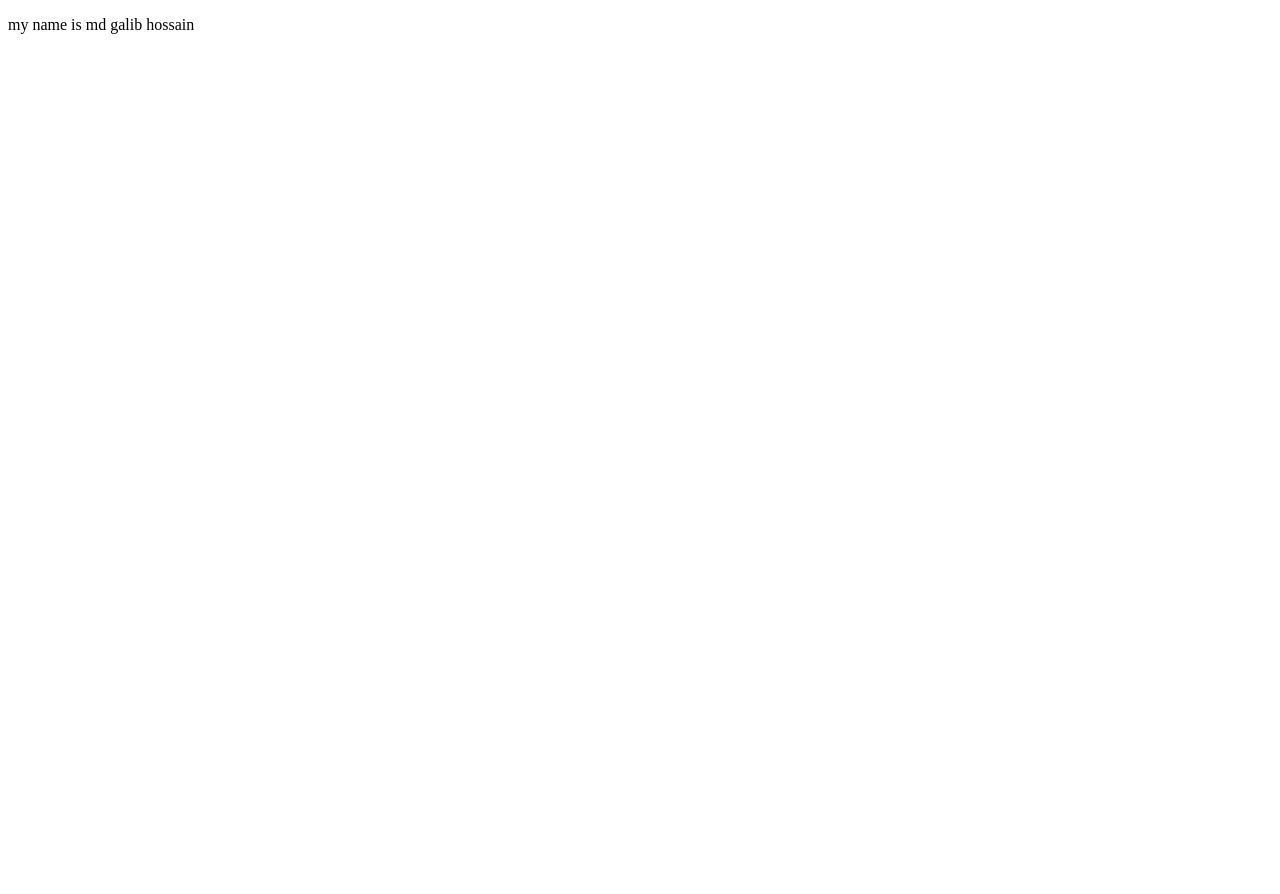
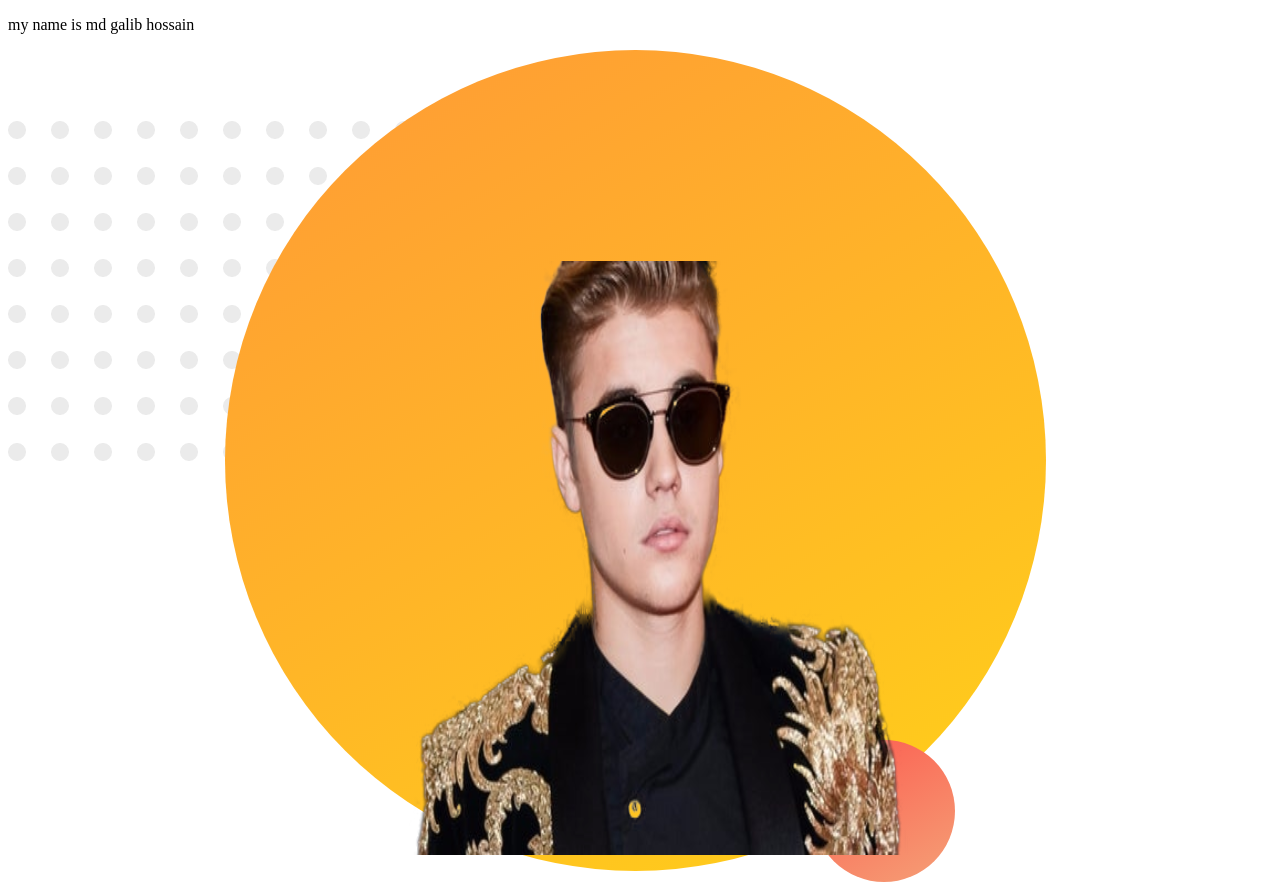
Before and after one commit to mdgalibhossain/first-site, a plain HTML site: page index.html in a window 1280 px wide. Before the commit the page ends 800 px from the top, so only its background shows below. Drawn offline with Linux system fonts and the light colour scheme.

Commit message:
Update index.html

```diff
--- a/index.html
+++ b/index.html
@@ -7,6 +7,7 @@
 </head>
 <body>
     <p>my name is md galib hossain</p>
+    <img src="images/image 11.png" alt="">
 
 </body>
 </html>
```
